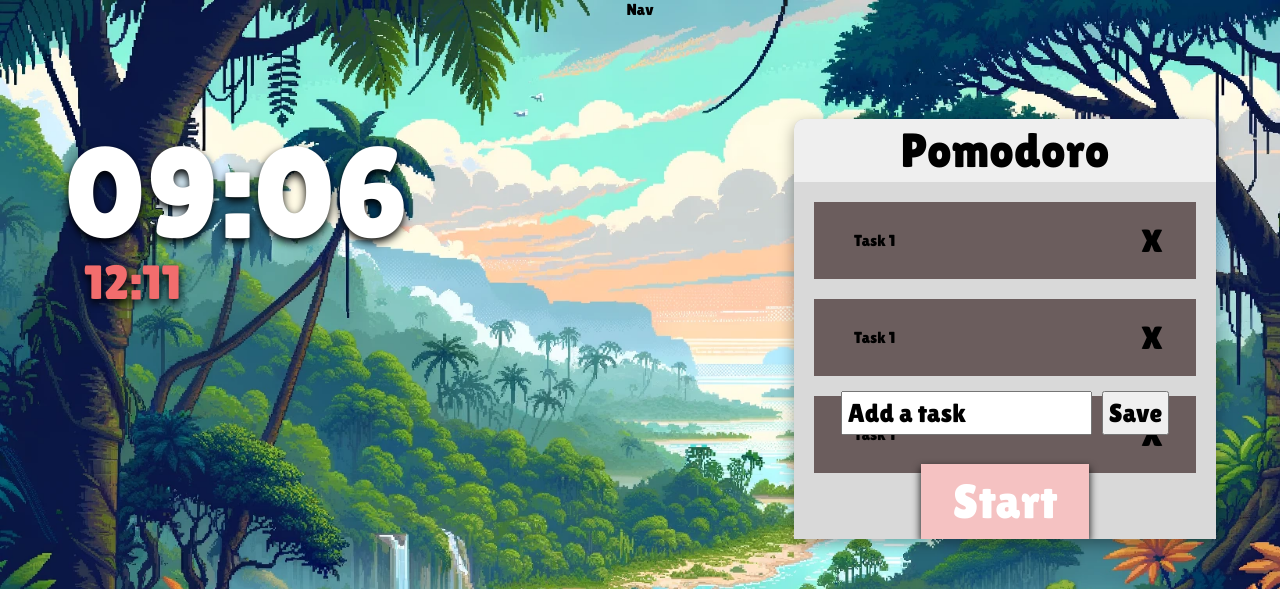
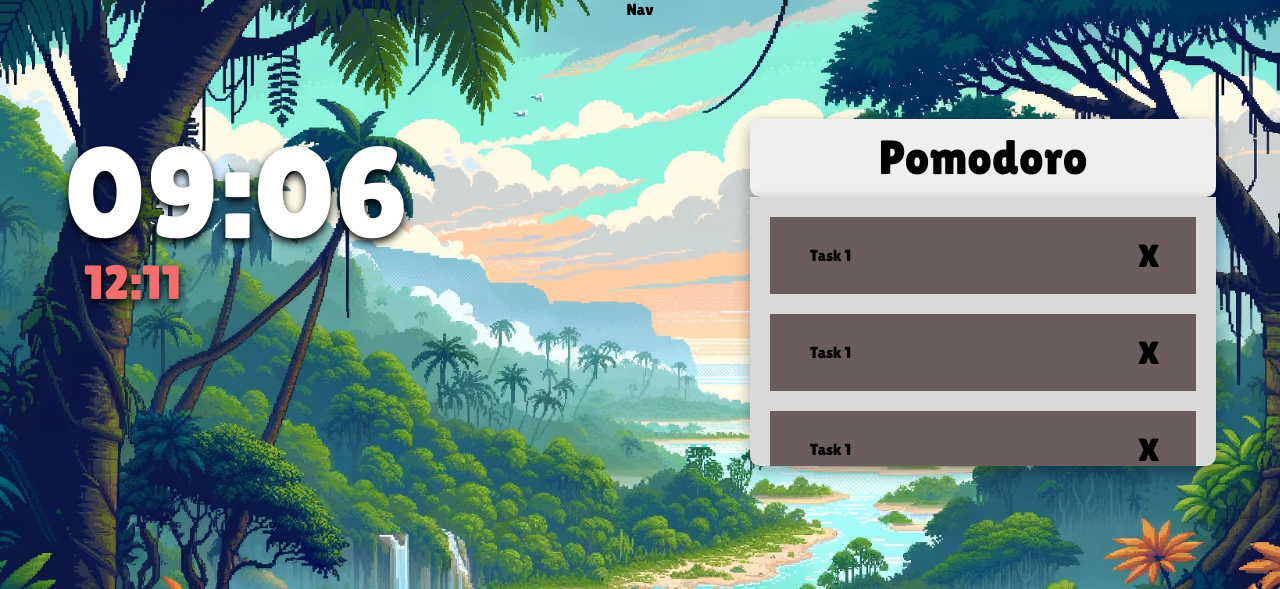
Before and after one commit to MTLP2/Pomosic, a React (Vite) app in the folder RadioChill/: page / in a window 1280 px wide. Shown: the top 589 px of the page. Built offline with nearby package versions, Linux system fonts and the light colour scheme.

Commit message:
💫 Animation Pomodoro

```diff
--- a/RadioChill/package.json
+++ b/RadioChill/package.json
@@ -10,6 +10,8 @@
     "preview": "vite preview"
   },
   "dependencies": {
+    "@gsap/react": "^2.1.0",
+    "gsap": "^3.12.5",
     "react": "^18.2.0",
     "react-dom": "^18.2.0",
     "react-router-dom": "^6.22.0",
--- a/RadioChill/src/assets/Component/Pomodoro.jsx
+++ b/RadioChill/src/assets/Component/Pomodoro.jsx
@@ -1,8 +1,38 @@
-import React, { useState, useEffect } from 'react';
+import React, { useState, useEffect, useRef } from 'react';
+
+
+import { useGSAP } from "@gsap/react";
+import { gsap } from "gsap";
+
 
 export default function Pomodoro() {
     // Crée une variable d'état pour stocker l'heure actuelle formatée
     const [currentTime, setCurrentTime] = useState(new Date().toLocaleTimeString('fr-FR', { hour: '2-digit', minute: '2-digit' }));
+    const [isActive, setIsActive] = useState(true);
+    const isFirstRender = useRef(true);
+
+    const toggleIsActive = () => {
+        if (!isActive) {
+            gsap.to(".PomodoroContent", {
+              height: "100%"
+            });
+            gsap.to(".PomodoroButton",{
+                borderRadius : "0px"
+            })
+
+          } else {
+            // Animation pour revenir à l'état initial ou un autre état
+            gsap.to(".PomodoroContent", {
+              height : "0%"
+            });
+            gsap.to(".PomodoroButton",{
+                borderRadius : "10px"
+            })
+          }
+        setIsActive(!isActive);
+    };
+
+
 
     useEffect(() => {
         // Crée un intervalle qui met à jour l'heure actuelle chaque minute
@@ -24,7 +54,8 @@ export default function Pomodoro() {
                 <p className='PomodoroTimer'>12:11</p>
             </div>
             <div className="PomodoroContainer">
-                <button className='PomodoroButton'>Pomodoro</button>
+                <button onClick={toggleIsActive} className='PomodoroButton'>Pomodoro</button>
+                <div className="PomodoroContent">
                     <div className="PomodoroTaskContainer">
                         <div className="PomodoroTask">
                             <p>Task 1</p>
@@ -49,5 +80,6 @@ export default function Pomodoro() {
                     <button className='StartPomodoro'>Start</button>
                 </div>
             </div>
+        </div>
     );
 }
--- a/RadioChill/src/assets/styles/_ContentContainer.scss
+++ b/RadioChill/src/assets/styles/_ContentContainer.scss
@@ -30,29 +30,35 @@
     .PomodoroContainer{
         display: flex;
         flex-direction: column;
-        align-items: center;
-        overflow: hidden;
+        height: 65%;
 
-
-        box-shadow: rgba(0, 0, 0, 0.35) 0px 5px 15px;
-        background-color: #D9D9D9;
-        border-top-right-radius: 10px;
-        border-top-left-radius: 10px;
-
-        width: 466px;
-
-        transition: 1s all;
-        height: 80%;
-
+        .PomodoroContent{
+            display: flex;
+            flex-direction: column;
+            align-items: center;
+            overflow: hidden;
+            box-shadow: rgba(0, 0, 0, 0.35) 0px 5px 15px;
+            background-color: #D9D9D9;
+            border-bottom-left-radius: 10px;
+            border-bottom-right-radius: 10px;
+            width: 466px;
+            height: 100%;
+            transition: 1s all;
+        }
 
         .PomodoroButton{
-            border-top-right-radius: 10px;
-            border-top-left-radius: 10px;
+            border-radius: 10px;
+            box-shadow: rgba(0, 0, 0, 0.35) 0px 5px 15px;
             cursor: pointer;
             border: none;
             font-size: 48px;
             height: 100px;
             width: 100%;
+            transition: 1s all;
+        }
+
+        .PomodoroButton:hover{
+            font-size: 55px;
         }
 
         .PomodoroTaskContainer{
@@ -60,8 +66,8 @@
             flex-direction: column;
             gap: 20px;
             padding: 20px;
+            padding-bottom: 50px;
             width: 100%;
-            height: 50%;
 
             .PomodoroTask{
                 display: flex;
--- a/RadioChill/src/assets/styles/style.css
+++ b/RadioChill/src/assets/styles/style.css
@@ -87,32 +87,41 @@
 .ContentContainer .PomodoroContainer {
   display: flex;
   flex-direction: column;
+  height: 65%;
+}
+.ContentContainer .PomodoroContainer .PomodoroContent {
+  display: flex;
+  flex-direction: column;
   align-items: center;
   overflow: hidden;
   box-shadow: rgba(0, 0, 0, 0.35) 0px 5px 15px;
   background-color: #D9D9D9;
-  border-top-right-radius: 10px;
-  border-top-left-radius: 10px;
+  border-bottom-left-radius: 10px;
+  border-bottom-right-radius: 10px;
   width: 466px;
+  height: 100%;
   transition: 1s all;
-  height: 80%;
 }
 .ContentContainer .PomodoroContainer .PomodoroButton {
-  border-top-right-radius: 10px;
-  border-top-left-radius: 10px;
+  border-radius: 10px;
+  box-shadow: rgba(0, 0, 0, 0.35) 0px 5px 15px;
   cursor: pointer;
   border: none;
   font-size: 48px;
   height: 100px;
   width: 100%;
+  transition: 1s all;
+}
+.ContentContainer .PomodoroContainer .PomodoroButton:hover {
+  font-size: 55px;
 }
 .ContentContainer .PomodoroContainer .PomodoroTaskContainer {
   display: flex;
   flex-direction: column;
   gap: 20px;
   padding: 20px;
+  padding-bottom: 50px;
   width: 100%;
-  height: 50%;
 }
 .ContentContainer .PomodoroContainer .PomodoroTaskContainer .PomodoroTask {
   display: flex;
```
Also changed, not shown: 2 other files (tests, documents, lock files or other folders). Lines whose indentation alone changed are shown as unchanged.
